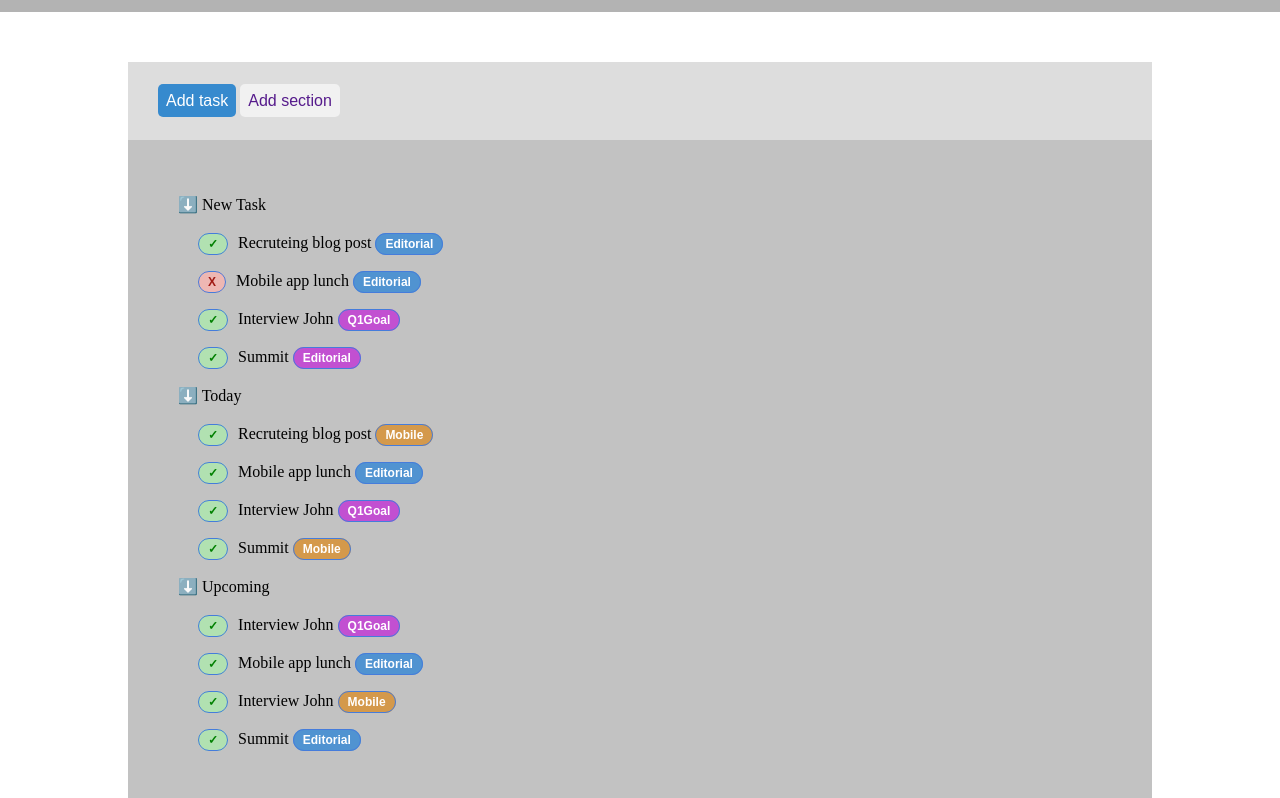
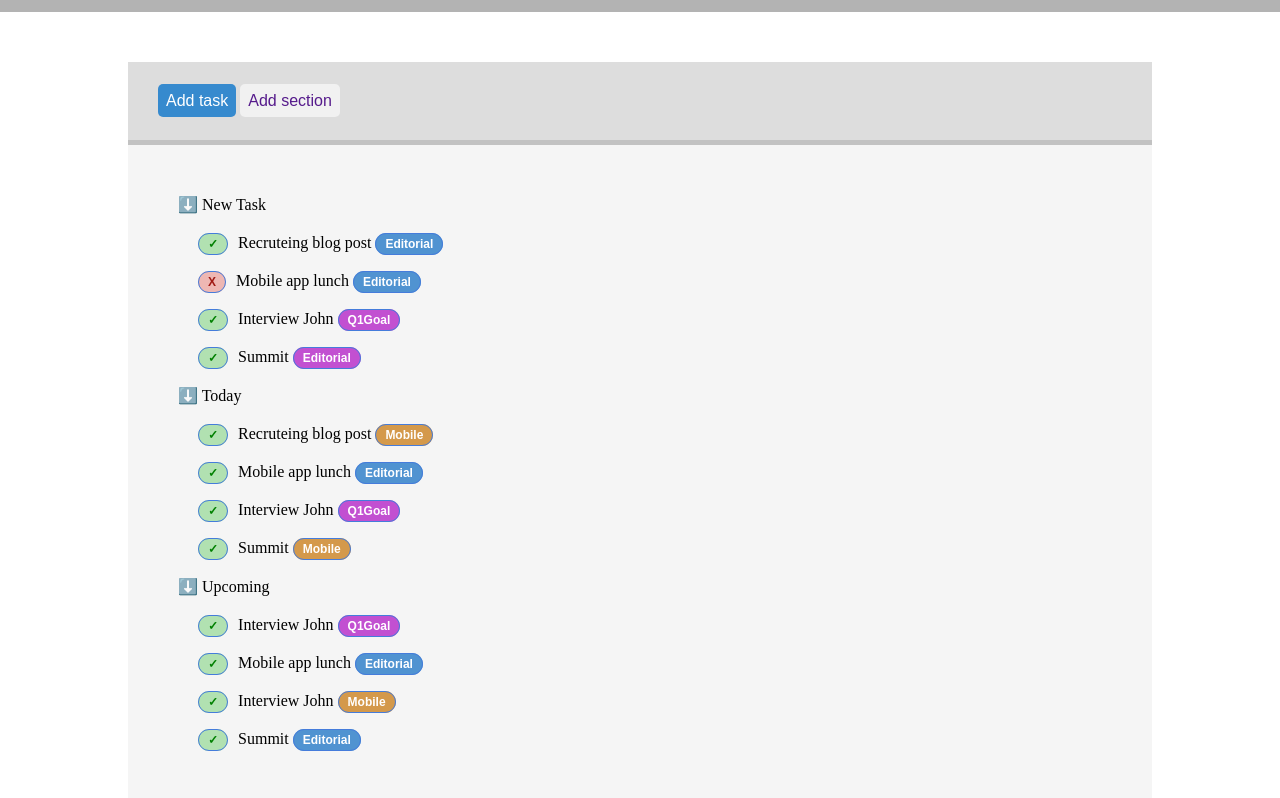
Before and after one commit to AlfredoF92/html-css-toboolist, a plain HTML site: page index.html in a window 1280 px wide. Shown: the part 68-866 px from the top of the page. Drawn offline with Linux system fonts and the light colour scheme.

Commit message:
field: add background bianco container

```diff
--- a/css/style.css
+++ b/css/style.css
@@ -65,6 +65,7 @@ img {
 .menu-todolist{
     padding: 30px;
     height: auto;
+    background: #f5f5f5;
 }
 
 .pulsante {
@@ -162,6 +163,8 @@ ul{
     font-family: Arial;
 }
 
+
+
 span.icona_check {
     margin-right: 10px;
     background: #b1e1b1;
```
